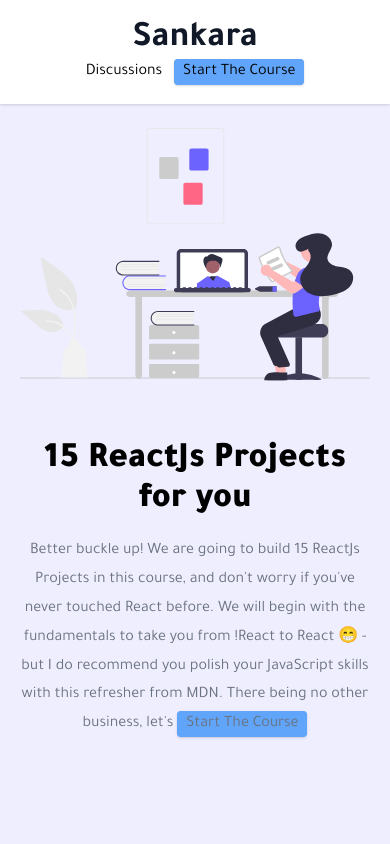
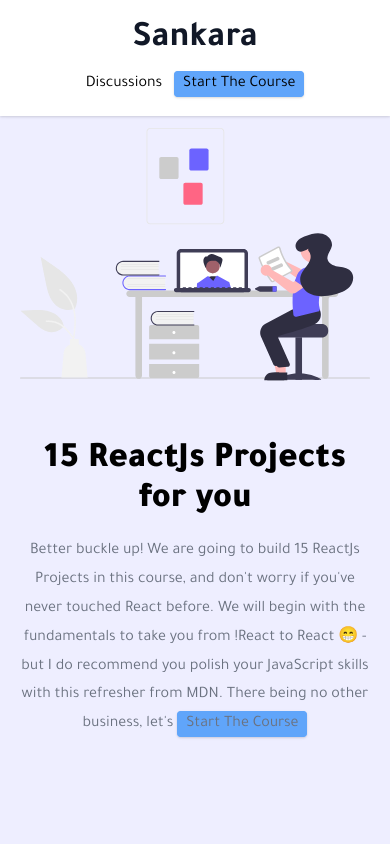
Before and after one commit to SankThomas/react-course-website, a React (Create React App) app: page / in a window 390 px wide. Shown: the top 844 px of the page. Built offline with nearby package versions, Linux system fonts and the light colour scheme.

Commit message:
increase top margin on nav

```diff
--- a/src/components/Header.js
+++ b/src/components/Header.js
@@ -10,7 +10,7 @@ export default function Header() {
           </h2>
         </div>
 
-        <nav>
+        <nav className="mt-3 sm:mt-0">
           <ul className="flex items-center">
             <li className="mr-3">
               <a href="https://udemy.com/thomas-sankara-babu">Discussions</a>
```
